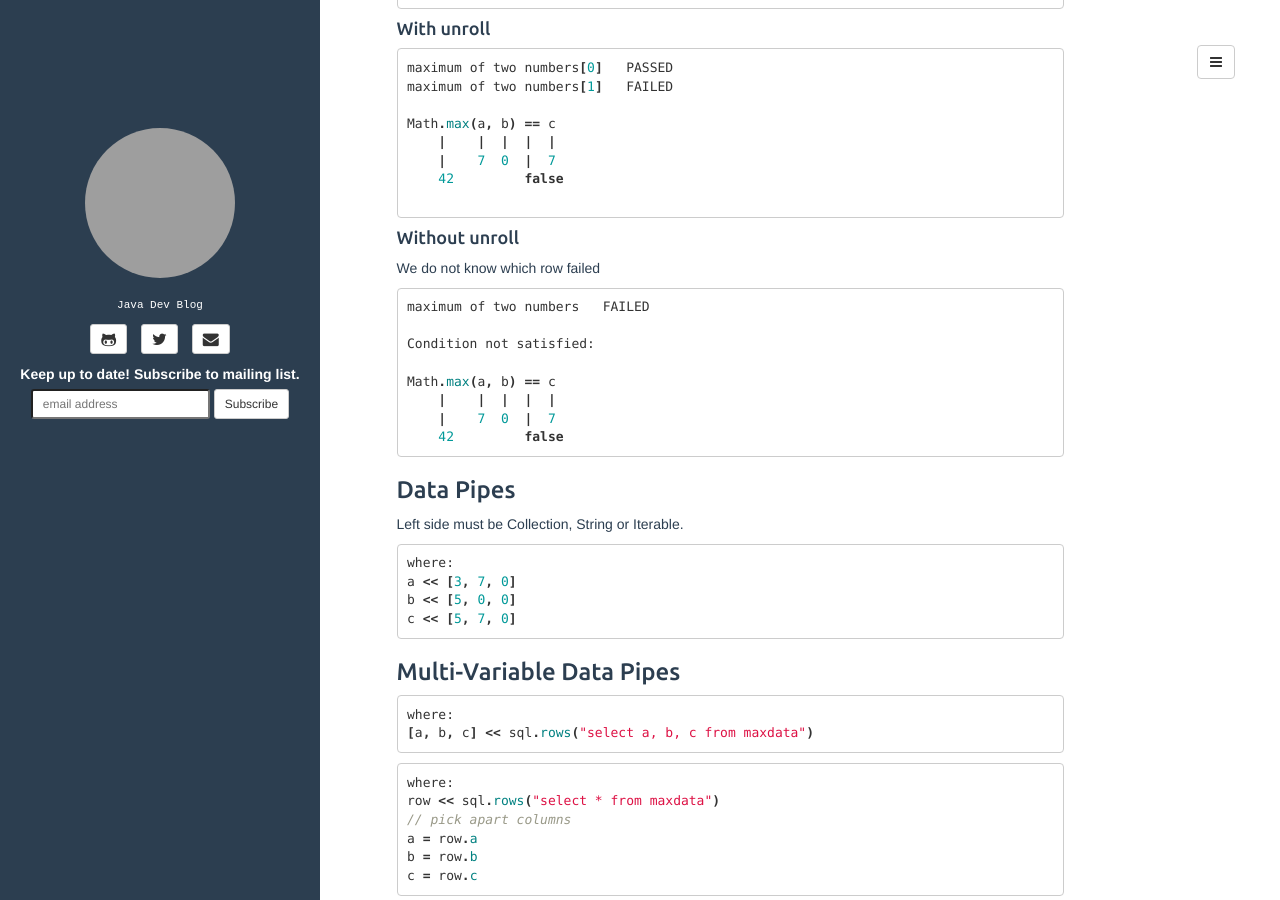
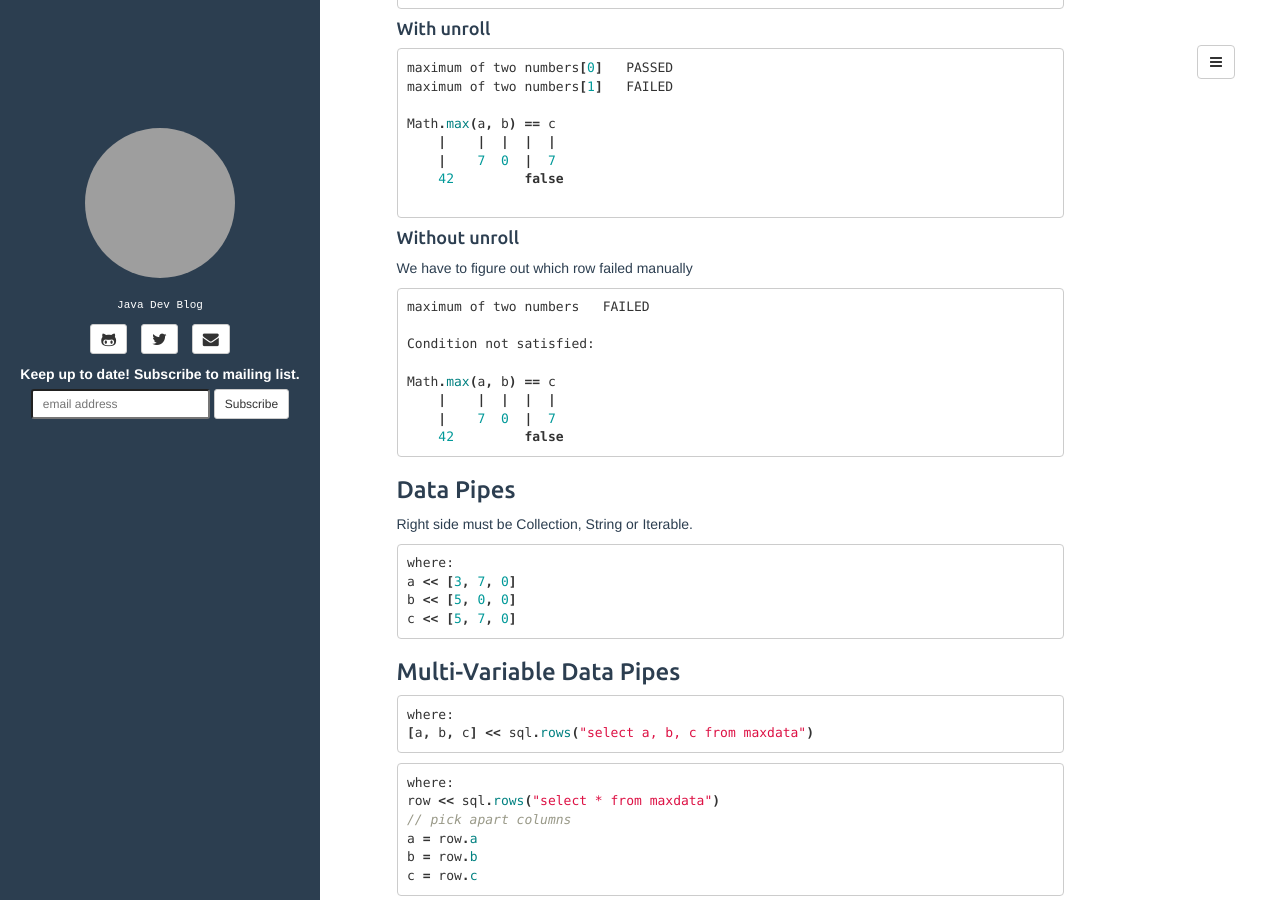
Before and after one commit to JakubDziworski/JakubDziworski.github.io, a Jekyll site: the page built from _posts/2016-05-14-spock-cheatsheet.md, in a window 1280 px wide and 900 px high, scrolled down 3921 px. Built offline with Jekyll 4.4.1, drawn with Linux system fonts in a browser that asks for light colours; comment, search, counter and statistics services are not loaded; some of the changed text lies outside the part shown; grey boxes are pictures that could not be loaded.

Commit message:
enkel 18 - fields

````diff
--- a/_posts/2016-05-14-spock-cheatsheet.md
+++ b/_posts/2016-05-14-spock-cheatsheet.md
@@ -196,7 +196,7 @@ Math.max(a, b) == c
 
 #### Without unroll
 
-We do not know which row failed
+We have to figure out which row failed manually
 
 ```groovy
 maximum of two numbers   FAILED
@@ -211,7 +211,7 @@ Math.max(a, b) == c
 
 ### Data Pipes
 
-Left side must be Collection, String or Iterable.
+Right side must be Collection, String or Iterable.
 
 ```groovy
 where:
@@ -389,6 +389,6 @@ subscriber.receive(_) >>> ["ok", "fail", "ok"] >> { throw new InternalError() }
 @Timeout(value = 100, unit = TimeUnit.MILLISECONDS)
 @Title("This tests if..."
 @Narrative("some detailed explanation")
-@Issue("http://redmine/gdfgfdg)
+@Issue("http://redmine/23432")
 @Subject
 ```
````
